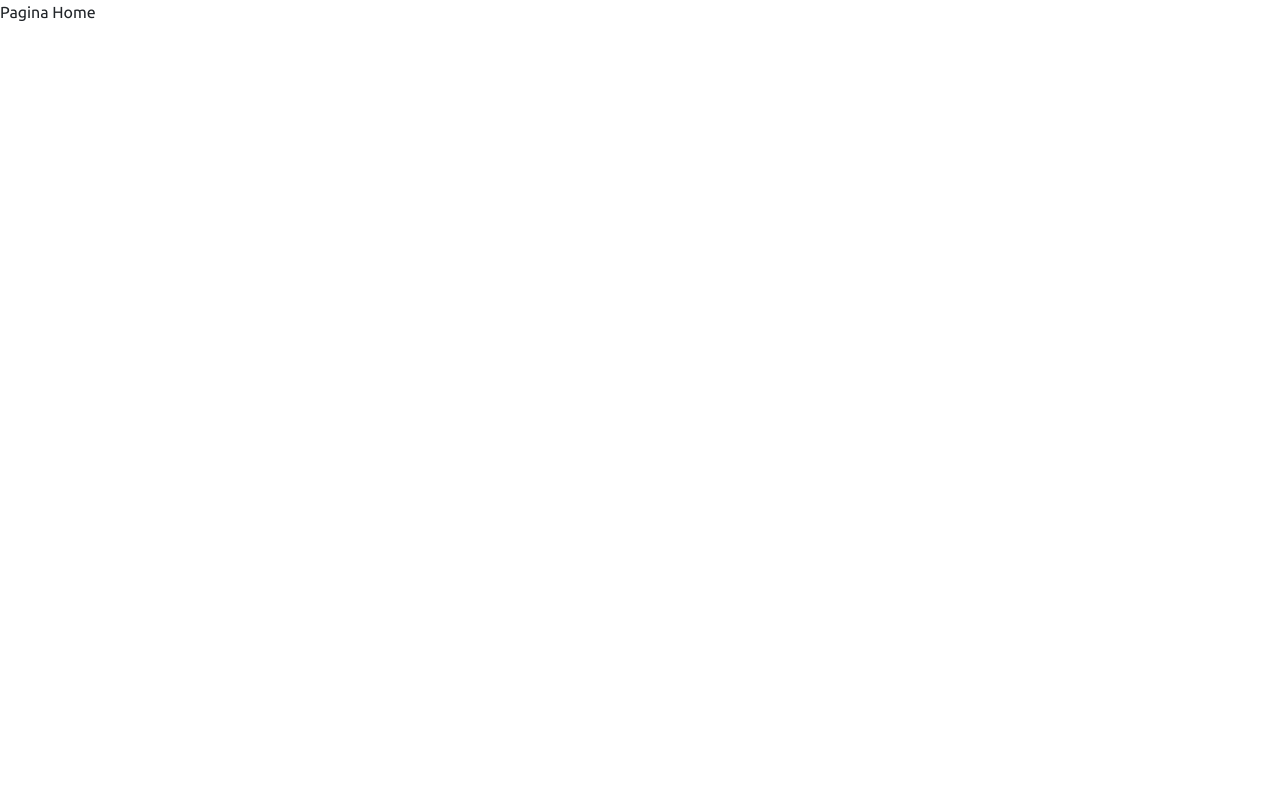
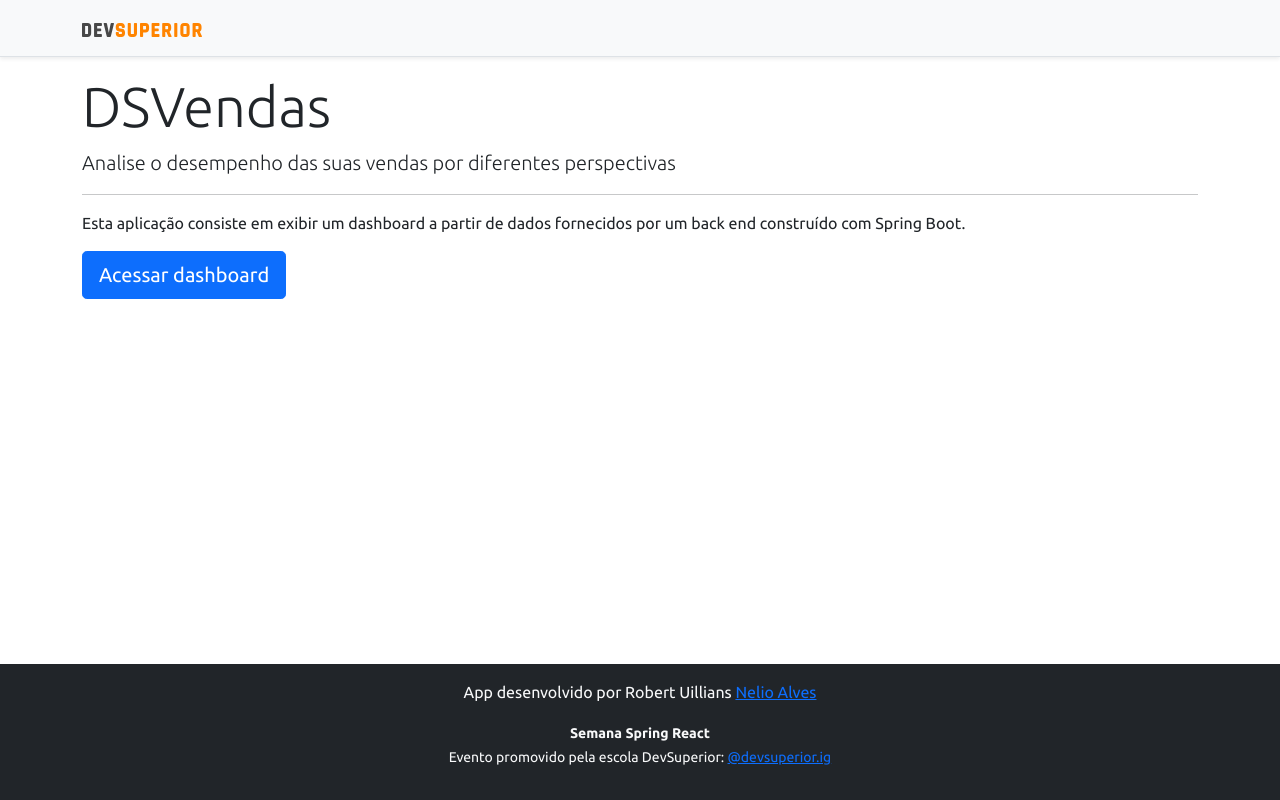
Before and after one commit to robert-office/projeto-sds3, a React (Create React App) app in the folder frontend/: page / in a window 1280 px wide. Built offline with nearby package versions, Linux system fonts and the light colour scheme.

Commit message:
Home, navigation

```diff
--- a/frontend/src/components/NavBar/index.tsx
+++ b/frontend/src/components/NavBar/index.tsx
@@ -1,11 +1,14 @@
 import ImgDsDark from 'assets/img/ds-dark.svg';
+import { Link } from 'react-router-dom';
 
 const NavBar = () => {
   return (
     <div className="d-flex flex-column flex-md-row align-items-center p-3 px-md-4 mb-3 bg-light border-bottom shadow-sm">
       <div className="container">
         <nav className="my-2 my-md-0 mr-md-3">
-          <img src={ImgDsDark} alt="DevSuperior" width="120" />
+          <Link to="/">
+            <img src={ImgDsDark} alt="DevSuperior" width="120" />
+          </Link>
         </nav>
       </div>
     </div>
--- a/frontend/src/pages/Home/index.tsx
+++ b/frontend/src/pages/Home/index.tsx
@@ -1,7 +1,30 @@
+import Footer from "components/Footer";
+import NavBar from "components/NavBar";
+import { Link } from "react-router-dom";
+
 const Home = () => {
-    return (
-      <div>Pagina Home</div>
-    );
-  }
+  return (
+    <>
+      <NavBar />
+      <div className="container">
+        <div className="jumbotron">
+          <h1 className="display-4">DSVendas</h1>
+          <p className="lead">
+            Analise o desempenho das suas vendas por diferentes perspectivas
+          </p>
+          <hr />
+          <p>
+            Esta aplicação consiste em exibir um dashboard a partir de dados
+            fornecidos por um back end construído com Spring Boot.
+          </p>
+          <Link className="btn btn-primary btn-lg" to="/dashboard" >
+            Acessar dashboard
+          </Link>
+        </div>
+      </div>
+      <Footer />
+    </>
+  );
+};
 
-  export default Home;
+export default Home;
```
